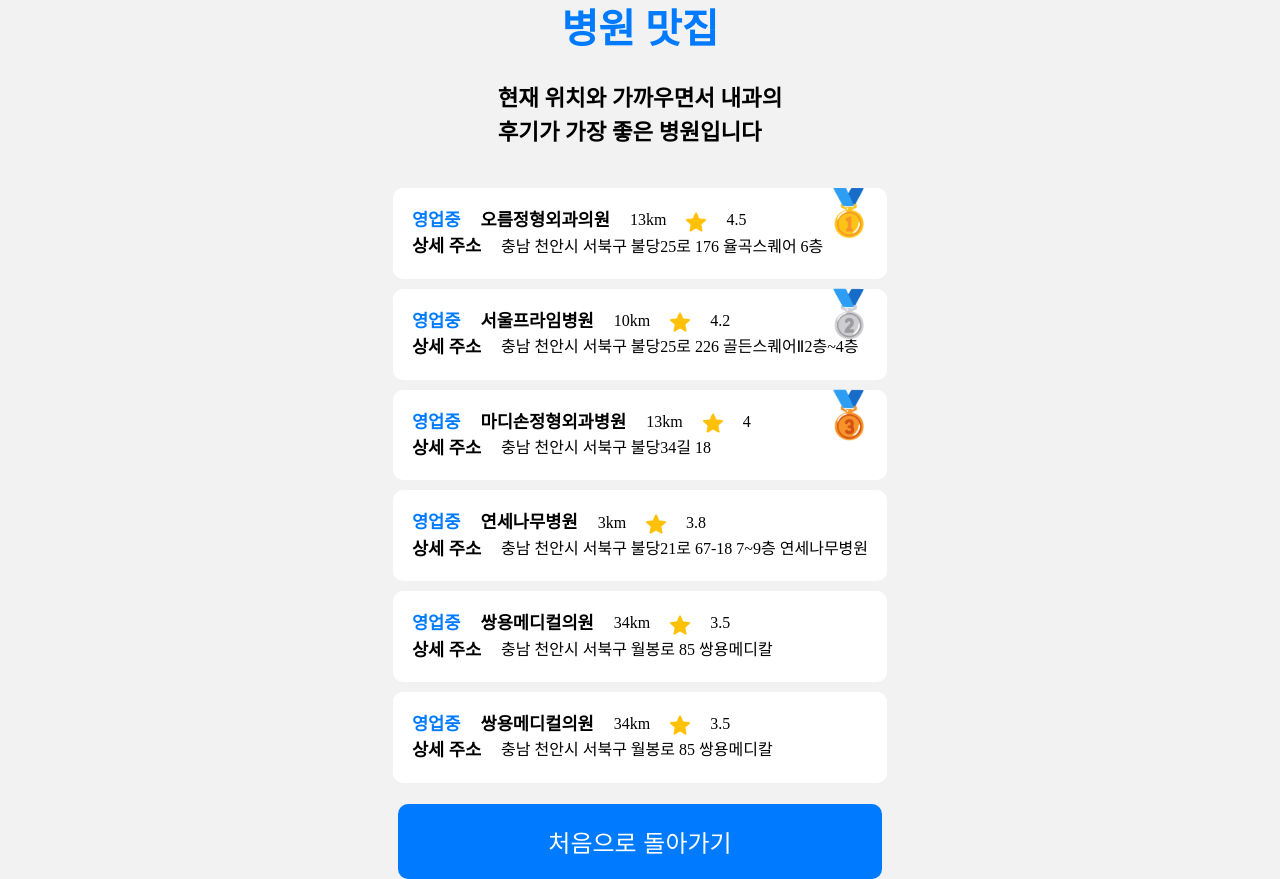
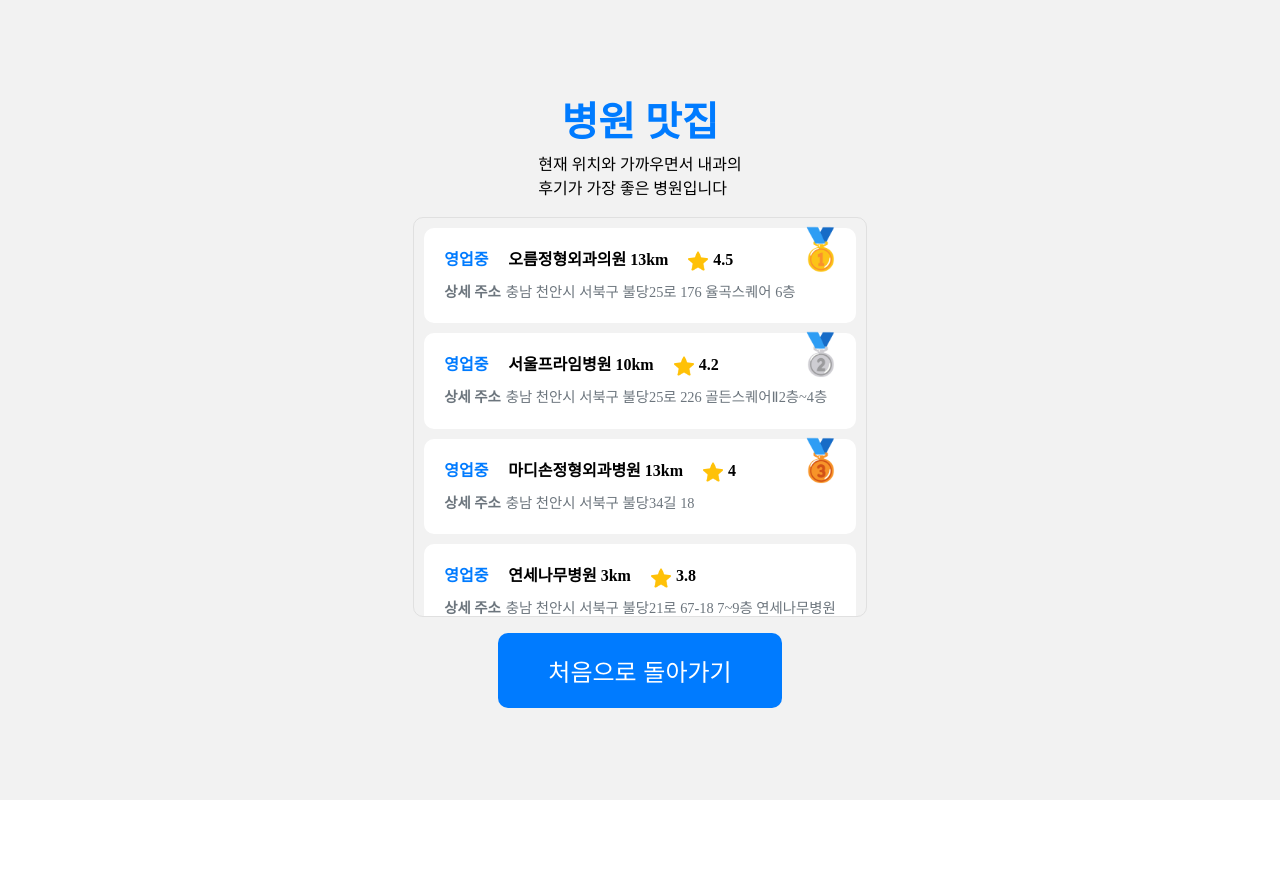
Before and after one commit to phjjj/hospital-restaurant, a React (Vite) app: page /result in a window 1280 px wide. After the commit the page ends 800 px from the top, so only its background shows below. Built offline with nearby package versions, Linux system fonts and the light colour scheme.

Commit message:
디자인 및 hover 작업

```diff
--- a/src/components/DepartmentItem.tsx
+++ b/src/components/DepartmentItem.tsx
@@ -25,6 +25,12 @@
   padding: 20px 20px;
   font-size: ${({ theme }) => theme.button.medium.fontSize};
   font-weight: 600;
+
+  &:hover {
+    transition: 0.3s;
+    background-color: ${({ theme }) => theme.colors.primary};
+    color: white;
+  }
 `;
 
 export default DepartmentItem;
--- a/src/components/HospitalItem.tsx
+++ b/src/components/HospitalItem.tsx
@@ -11,21 +11,24 @@
   return (
     <HospitalItemStyle>
       <div className="info">
-        <Title size="small" color="primary">
-          영업중
-        </Title>
-        <h1 className="hospital-name">{hospital.name}</h1>
-        <span>{hospital.distance}</span>
+        <label>영업중</label>
+        <h4>
+          {hospital.name} {hospital.distance}
+        </h4>
+
+        <div className="grade">
           <div className="img">
             <img src="/src/assets/img/star.png" />
           </div>
           <span>{hospital.grade}</span>
+        </div>
+
         <span className="medal">{medal[hospital.rank - 1]}</span>
       </div>
 
-      <div className="info">
-        <h1>상세 주소</h1>
-        <span>{hospital.location}</span>
+      <div className="address">
+        <span>상세 주소</span>
+        <p>{hospital.location}</p>
       </div>
     </HospitalItemStyle>
   );
@@ -37,17 +40,32 @@
   display: flex;
   flex-direction: column;
   justify-content: center;
-  padding: 19px;
+  padding: 20px;
+  width: 100%;
+  gap: 10px;
+  // 애니베이션
+  transition: 0.3s;
+  &:hover {
+    transform: scale(1.02);
+    box-shadow: 0 0 10px rgba(0, 0, 0, 0.1);
+  }
+
   .info {
     display: flex;
     align-items: center;
     gap: 20px;
+    @media screen and (max-width: 400px) {
+      gap: 10px;
     }
-  h1 {
-    font-size: 1.1rem;
+
+    label {
+      color: ${({ theme }) => theme.colors.primary};
       font-weight: 700;
     }
-
+    .grade {
+      display: flex;
+      gap: 5px;
+      font-weight: 700;
       .img {
         width: 20px;
         height: auto;
@@ -55,9 +73,22 @@
           width: 100%;
         }
       }
+    }
+  }
+  .address {
+    display: flex;
+    span {
+      white-space: nowrap;
+      font-weight: 700;
+    }
+    font-size: 0.9rem;
+    gap: 5px;
+    color: #6c757d;
+  }
+
   .medal {
     position: absolute;
-    font-size: 2.8rem;
+    font-size: 2.5rem;
     right: 10px;
     top: -8px;
   }
--- a/src/pages/Home.tsx
+++ b/src/pages/Home.tsx
@@ -29,6 +29,19 @@
   min-height: 100vh;
 
   .img {
+    animation: floating 3s ease-in-out infinite;
+    @keyframes floating {
+      0% {
+        transform: translateY(0);
+      }
+      50% {
+        transform: translateY(-50px);
+      }
+      100% {
+        transform: translateY(0);
+      }
+    }
+
     width: 305px;
     img {
       width: 100%;
--- a/src/pages/Result.tsx
+++ b/src/pages/Result.tsx
@@ -136,19 +136,17 @@
   align-items: center;
   justify-content: center;
   min-height: 100vh;
-  p {
-    font-weight: 700;
-    font-size: 1.4rem;
-  }
 
   ul {
     overflow: hidden;
-    max-height: 600px;
+    max-height: 400px;
     overflow-y: auto;
     display: inline-flex;
     flex-direction: column;
     gap: 10px;
-    padding: 0 10px;
+    padding: 10px 10px;
+    border: 1px solid #e0e0e0;
+    border-radius: 10px;
   }
 `;
 
--- a/src/pages/Select.tsx
+++ b/src/pages/Select.tsx
@@ -57,7 +57,7 @@
         ))}
       </div>
       <Link to={"/result"}>
-        <Button size="medium" schema={selected ? "primary" : "secondary"} disabled={!selected}>
+        <Button size="large" schema={selected ? "primary" : "secondary"} disabled={!selected}>
           다음 단계로
         </Button>
       </Link>
--- a/src/style/global.ts
+++ b/src/style/global.ts
@@ -11,8 +11,10 @@
 
 
 
-h1{
+h1,h2,h3,h4,h5,h6,p{
     margin: 0;
+    padding: 0;
+
 }
 
 ul{
--- a/src/style/theme.ts
+++ b/src/style/theme.ts
@@ -23,9 +23,9 @@
   },
   borderRadius: { default: "10px" },
   button: {
-    large: { fontSize: "1.5rem", padding: "20px 150px" },
-    medium: { fontSize: "1rem", padding: "20px 100px" },
-    small: { fontSize: "0.75rem", padding: "20px 50px" },
+    large: { fontSize: "1.5rem", padding: "20px 50px" },
+    medium: { fontSize: "1rem", padding: "20px 40px" },
+    small: { fontSize: "0.75rem", padding: "20px 10px" },
   },
   buttonSchema: {
     primary: { color: "white", backgroundColor: "#007bff" },
```
Lines whose indentation alone changed are shown as unchanged.
